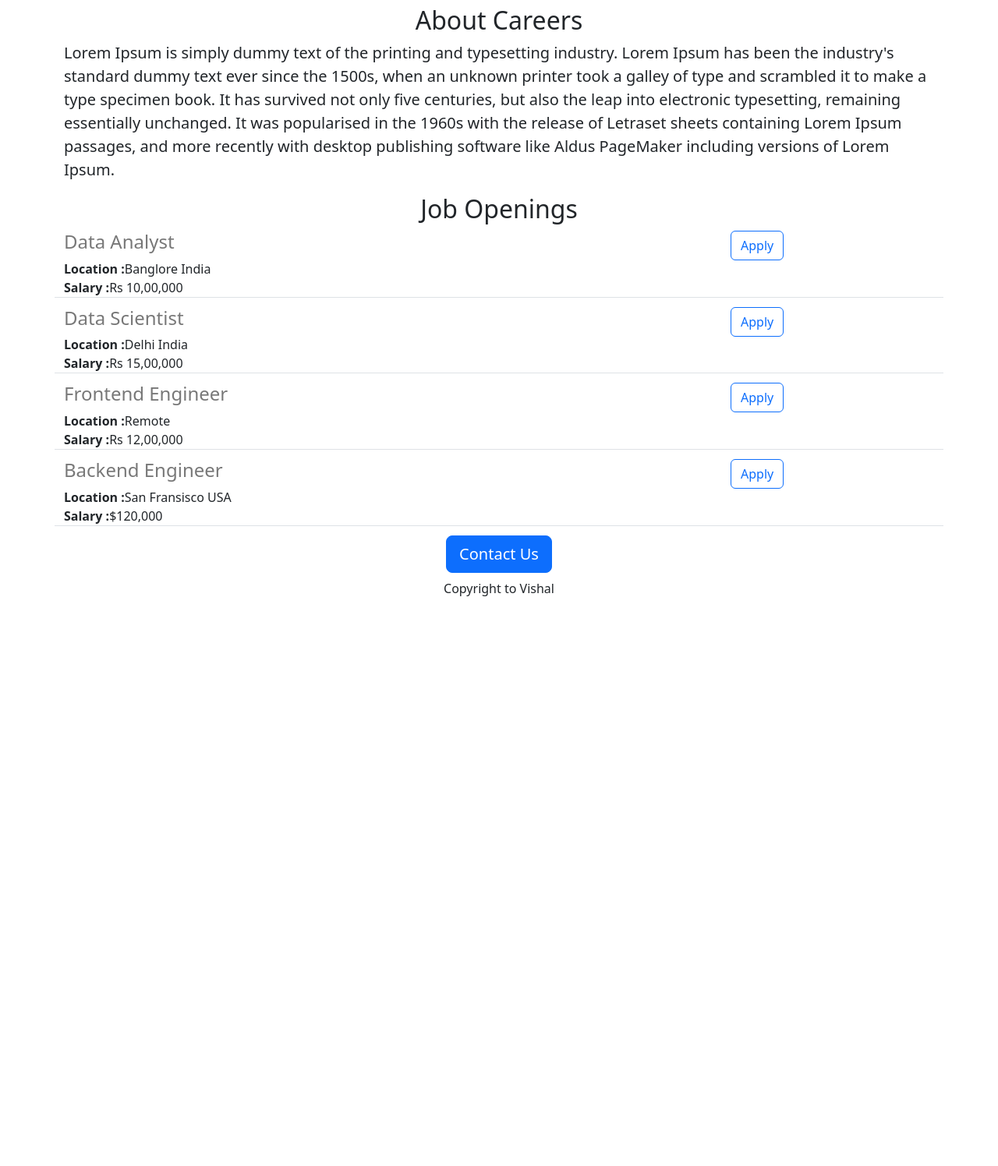
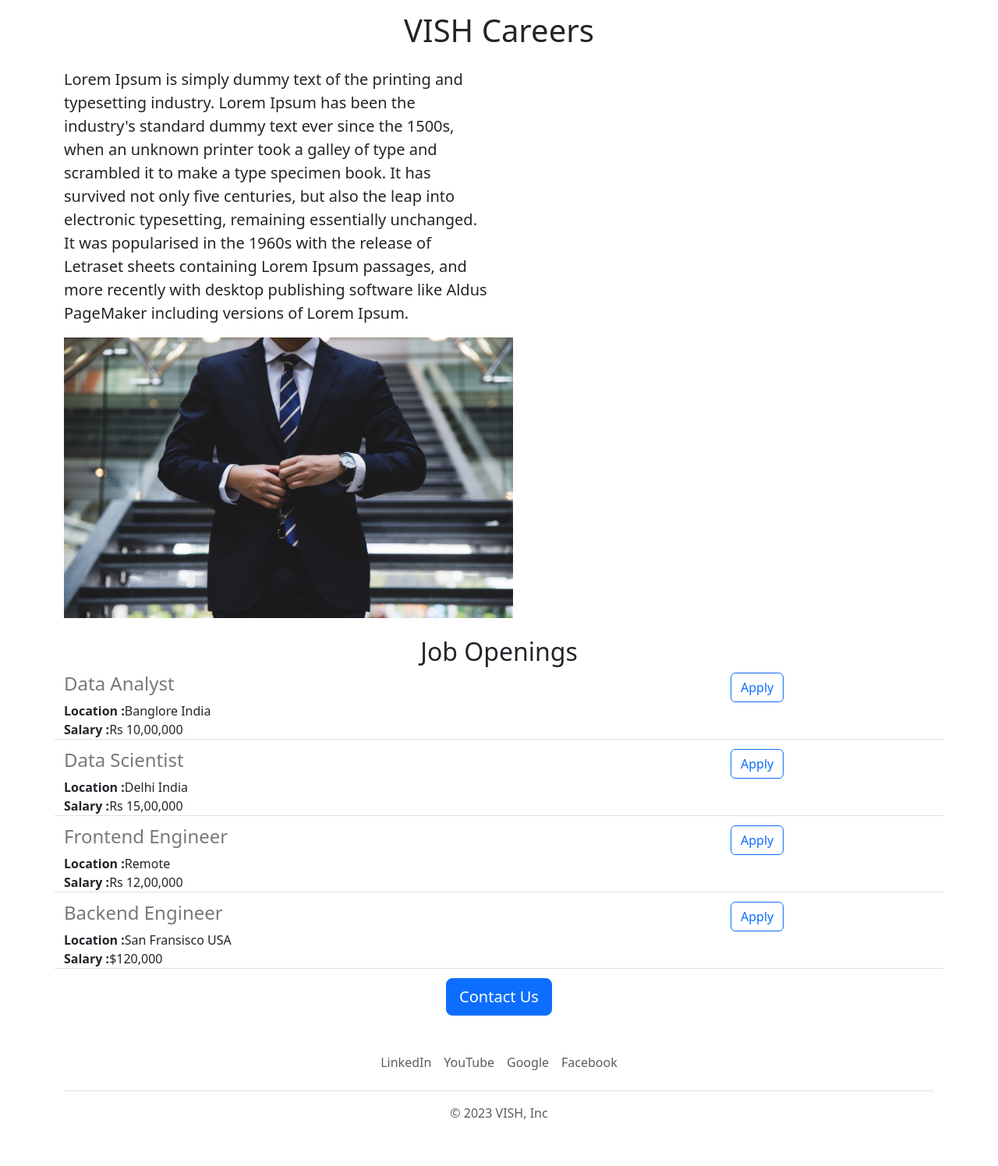
Before and after one commit to v61093/MLApp, a Flask app: page / in a window 1280 px wide. Shown: the part 425-1921 px from the top of the page at 78% size. Before the commit the page ends 1190 px from the top, so only its background shows below. Run offline with Flask 3, Linux system fonts and the light colour scheme.

Commit message:
Made small and critical improvements, added links to buttons

```diff
--- a/main.py
+++ b/main.py
@@ -6,6 +6,11 @@ app = Flask(__name__)
 # job data is stored some where else in a database
 # what is done is    1. information is fetch from a database
 #                    2. entered in to html file and then displayed on screen
+
+# excalidraw to draw
+# use upsplash for images
+# use ipsum lorem for text generation -->
+# to write mail links use https://mailtolink.me/
 
 JOBS = [{
   'id': 1,
--- /dev/null
+++ b/requirements.txt
@@ -0,0 +1,2 @@
+flask
+guniciorn
--- /dev/null
+++ b/templates/footer.html
@@ -0,0 +1,13 @@
+<div class="b-example-divider"></div>
+
+<div class="container">
+  <footer class="py-3 my-4">
+    <ul class="nav justify-content-center border-bottom pb-3 mb-3">
+      <li class="nav-item"><a target="_blank" href="https://www.linkedin.com/in/vishal-mandhani/" class="nav-link px-2 text-body-secondary">LinkedIn</a></li>
+      <li class="nav-item"><a target="_blank" href="https://www.youtube.com" class="nav-link px-2 text-body-secondary">YouTube</a></li>
+      <li class="nav-item"><a target="_blank" href="https://www.google.com" class="nav-link px-2 text-body-secondary">Google</a></li>
+      <li class="nav-item"><a target="_blank" href="https://www.facebook.com" class="nav-link px-2 text-body-secondary">Facebook</a></li>
+    </ul>
+    <p class="text-center text-body-secondary">&copy; 2023 VISH, Inc</p>
+  </footer>
+</div>
--- a/templates/home.html
+++ b/templates/home.html
@@ -13,28 +13,32 @@
         height: 360px;
         width: 100%;
         object-fit:center;
+        margin-bottom:16px;
       }
     </style>
   </head>
 
   <body>
-    <div class = 'container' >
-      <h1 class="text-center  mt-2 mb-2">{{company_name}} Careers</h1>
-       <!-- use upsplash for images
-       use ipsum lorem for text generation -->
-      <img class = 'img-fluid' id = 'banner' src=https://replit.com/@VishalMandhani/MLApp#static/cover_img.jpg height = 350>
-      <h2 class="text-center mt-2 mb-2">About Careers</h2>
-      <p class="lead"> Lorem Ipsum is simply dummy text of the printing and typesetting industry. Lorem Ipsum has been the industry's standard dummy text ever since the 1500s, when an unknown printer took a galley of type and scrambled it to make a type specimen book. It has survived not only five centuries, but also the leap into electronic typesetting, remaining essentially unchanged. It was popularised in the 1960s with the release of Letraset sheets containing Lorem Ipsum passages, and more recently with desktop publishing software like Aldus PageMaker including versions of Lorem Ipsum.</p>
-      <h2 class="text-center mt-2 mb-2">Job Openings</h2>
+    {% include 'nav.html' %}
+    <img class = 'img-fluid' id = 'banner' src=static/cover_img.jpg height = 300 >
+    <div class = 'container' style='margin-bottom:12px;' >
+      <h1 class="text-center  mt-2 mb-4">{{company_name}} Careers</h1>
+      <!-- <h2 class="text-center mt-4 mb-4">About Careers</h2> -->
+      <div class ='row'>
+      <p class="col-md-6 lead"> Lorem Ipsum is simply dummy text of the printing and typesetting industry. Lorem Ipsum has been the industry's standard dummy text ever since the 1500s, when an unknown printer took a galley of type and scrambled it to make a type specimen book. It has survived not only five centuries, but also the leap into electronic typesetting, remaining essentially unchanged. It was popularised in the 1960s with the release of Letraset sheets containing Lorem Ipsum passages, and more recently with desktop publishing software like Aldus PageMaker including versions of Lorem Ipsum.</p>
+      <img  class = 'd-none d-md-block col-md-6' src=/static/job.jpg style = 'height:360px;width:600px;border-radius:4px;'>
+      </div>
+      <h2 class="text-center mt-4 mb-2">Job Openings</h2>
         {%  for job in jobs %}
           {% include 'jobitem.html'%}
         {% endfor%}
       </div>
 <!-- another way to apply CSS is directly using style tag -->
       <div class= "text-center">
-        <button class= "btn btn-primary btn-lg">Contact Us</button>
-        <p class = 'mt-2'>Copyright to Vishal</p>
+        <a href ='mailto:mandhani.vishal@gmail.com?subject=Questions%20about%20Job%20Openings&body=Hi%20Team%0D%0A%0D%0AMy%20Name%3A%20%3CName%3E%0D%0A%0D%0AMy%20Question%3A%20%3CEnter%20Question%20Here%3E%0D%0A%0D%0A'  class= "btn btn-primary btn-lg">Contact Us</a>
+        <!-- <p class = 'mt-2'>Copyright to Vishal</p> -->
       </div>
     </div>
+    {% include 'footer.html' %}
   </body>
 </html>
--- a/templates/jobitem.html
+++ b/templates/jobitem.html
@@ -13,6 +13,6 @@
     {% endif %}
   </div>
   <div class= 'col-3'>
-  <button type="button" class="btn btn-outline-primary">Apply</button>
+  <a href= "mailto:mandhani.vishal@gmail.com?subject=Application%20for%20{{job['title']}}&body=Hi%20Team%0D%0A%0D%0AMy%20Name%3A%20%3CName%3E%0D%0A%0D%0AMy%20Resume%20Link%3A%20%3Cresume%3E%0D%0A%0D%0AMy%20Linkedin%20Link%3A%20%3CLinkedin%20Link%3E%0D%0A%0D%0A"type="button" class="btn btn-outline-primary">Apply</a>
   </div>
 </div>
--- /dev/null
+++ b/templates/nav.html
@@ -0,0 +1,8 @@
+<nav class="navbar bg-body-tertiary shadow-sm">
+  <div class="container-fluid">
+    <a class="navbar-brand" href="#">
+      <img src="static/logo.svg" alt="Logo" width="30" height="24" class="d-inline-block align-text-top">
+      VISH
+    </a>
+  </div>
+</nav>
```
Also changed, not shown: static/job.jpg (added), static/logo.svg (added).
